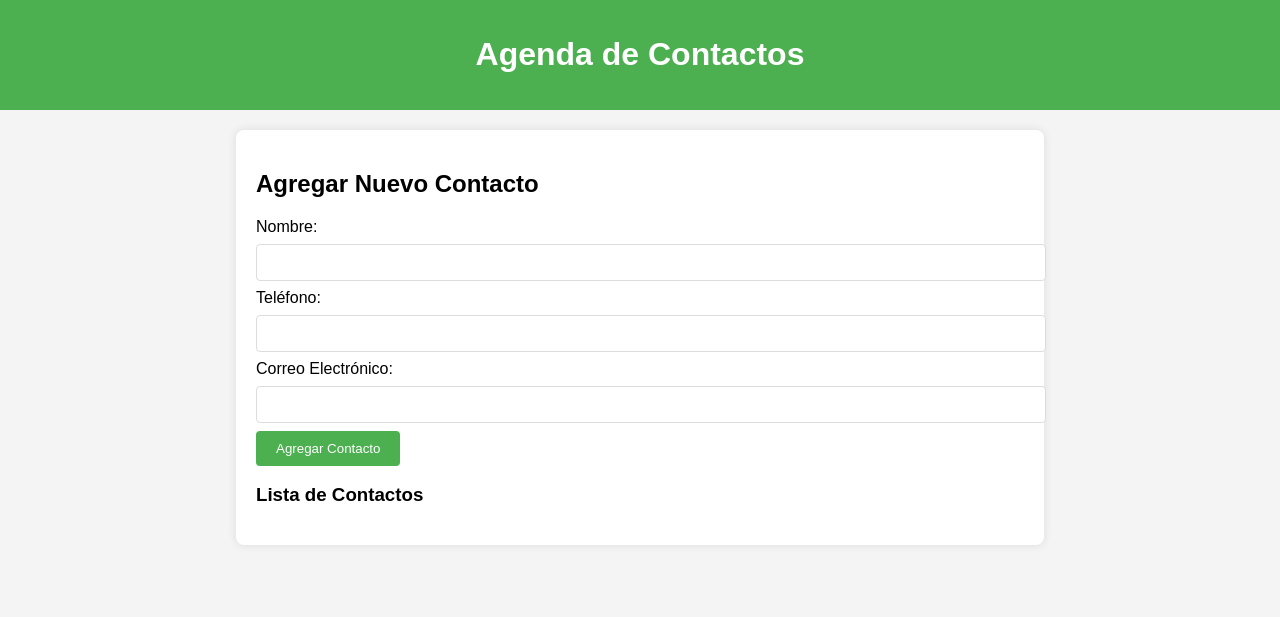
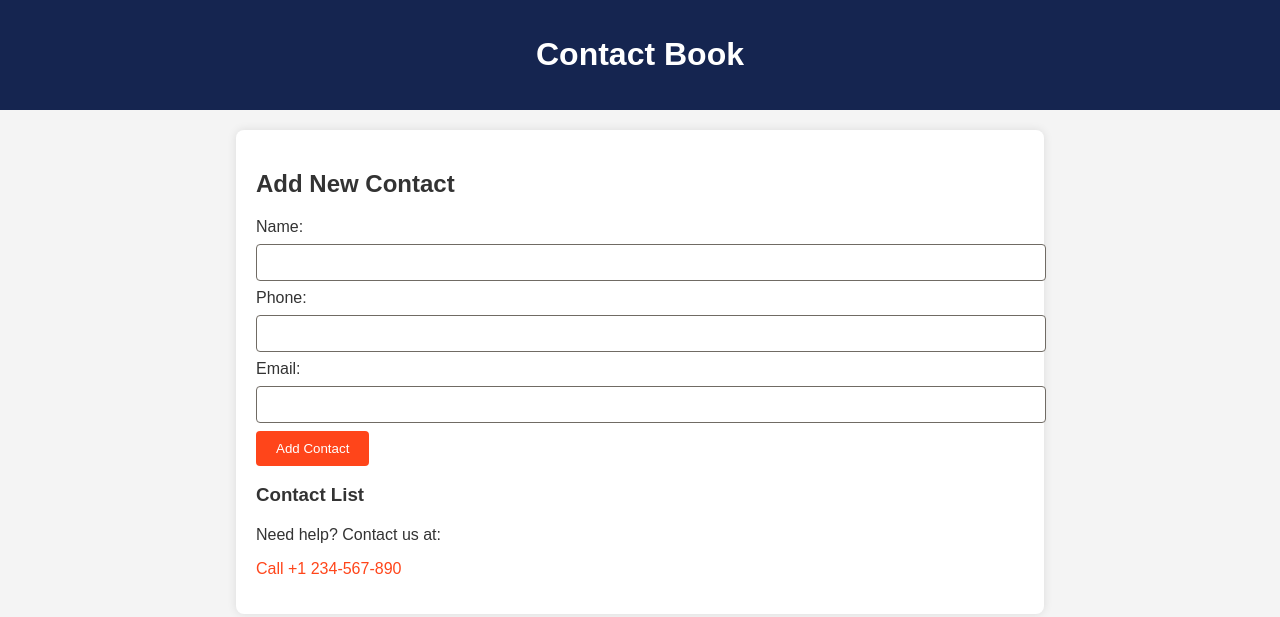
Before and after one commit to clandac/personaldirectory, a plain HTML site: page index.html in a window 1280 px wide. Drawn offline with Linux system fonts and the light colour scheme.

Commit message:
Update index.html

```diff
--- a/index.html
+++ b/index.html
@@ -1,18 +1,19 @@
 <!DOCTYPE html>
-<html lang="es">
+<html lang="en">
 <head>
     <meta charset="UTF-8">
     <meta name="viewport" content="width=device-width, initial-scale=1.0">
-    <title>Agenda de Contactos</title>
+    <title>Contact Book</title>
     <style>
         body {
             font-family: Arial, sans-serif;
-            background-color: #f4f4f4;
+            background-color: #F4F4F4; /* Light gray background */
+            color: #333; /* Default text color */
             margin: 0;
             padding: 0;
         }
         header {
-            background-color: #4CAF50;
+            background-color: #152550; /* Deep blue */
             color: white;
             text-align: center;
             padding: 15px 0;
@@ -29,19 +30,19 @@
             width: 100%;
             padding: 10px;
             margin: 8px 0;
-            border: 1px solid #ddd;
+            border: 1px solid #706B64; /* Muted brown/gray for borders */
             border-radius: 4px;
         }
         button {
             padding: 10px 20px;
-            background-color: #4CAF50;
+            background-color: #ff451A; /* Bright orange for buttons */
             color: white;
             border: none;
             border-radius: 4px;
             cursor: pointer;
         }
         button:hover {
-            background-color: #45a049;
+            background-color: #e64017; /* Darker shade of orange for hover */
         }
         ul {
             list-style-type: none;
@@ -53,57 +54,73 @@
             margin-bottom: 10px;
             border-radius: 4px;
         }
+        .contact-info {
+            margin-top: 20px;
+            font-size: 16px;
+        }
+        .contact-info a {
+            color: #ff451A; /* Bright orange for links */
+            text-decoration: none;
+        }
+        .contact-info a:hover {
+            text-decoration: underline;
+        }
     </style>
 </head>
 <body>
 
     <header>
-        <h1>Agenda de Contactos</h1>
+        <h1>Contact Book</h1>
     </header>
 
     <div class="container">
-        <h2>Agregar Nuevo Contacto</h2>
+        <h2>Add New Contact</h2>
         <form id="contactForm">
-            <label for="name">Nombre:</label>
+            <label for="name">Name:</label>
             <input type="text" id="name" name="name" required>
 
-            <label for="phone">Teléfono:</label>
+            <label for="phone">Phone:</label>
             <input type="tel" id="phone" name="phone" required>
 
-            <label for="email">Correo Electrónico:</label>
+            <label for="email">Email:</label>
             <input type="email" id="email" name="email" required>
 
-            <button type="submit">Agregar Contacto</button>
+            <button type="submit">Add Contact</button>
         </form>
 
-        <h3>Lista de Contactos</h3>
+        <h3>Contact List</h3>
         <ul id="contactList">
-            <!-- Aquí se agregarán los contactos -->
+            <!-- Contacts will be added here -->
         </ul>
+
+        <div class="contact-info">
+            <p>Need help? Contact us at:</p>
+            <p><a href="tel:+1234567890">Call +1 234-567-890</a></p>
+        </div>
     </div>
 
     <script>
-        // Obtener el formulario y la lista de contactos
+        // Get the form and the contact list
         const contactForm = document.getElementById('contactForm');
         const contactList = document.getElementById('contactList');
 
-        // Función para agregar el contacto a la lista
+        // Function to add the contact to the list
         contactForm.addEventListener('submit', function(event) {
-            event.preventDefault(); // Evita que la página se recargue
+            event.preventDefault(); // Prevent page reload
 
-            // Obtener los valores de los campos
+            // Get the values from the form fields
             const name = document.getElementById('name').value;
             const phone = document.getElementById('phone').value;
             const email = document.getElementById('email').value;
 
-            // Crear un nuevo elemento de lista
+            // Create a new list item
             const listItem = document.createElement('li');
-            listItem.innerHTML = `<strong>${name}</strong><br>Teléfono: ${phone}<br>Correo: ${email}`;
+            listItem.innerHTML = `<strong>${name}</strong><br>Phone: ${phone}<br>Email: ${email}`;
 
-            // Agregar el nuevo contacto a la lista
+            // Add the new contact to the list
             contactList.appendChild(listItem);
 
-            // Limpiar los campos del formulario
+            // Reset the form fields
             contactForm.reset();
         });
     </script>
```
